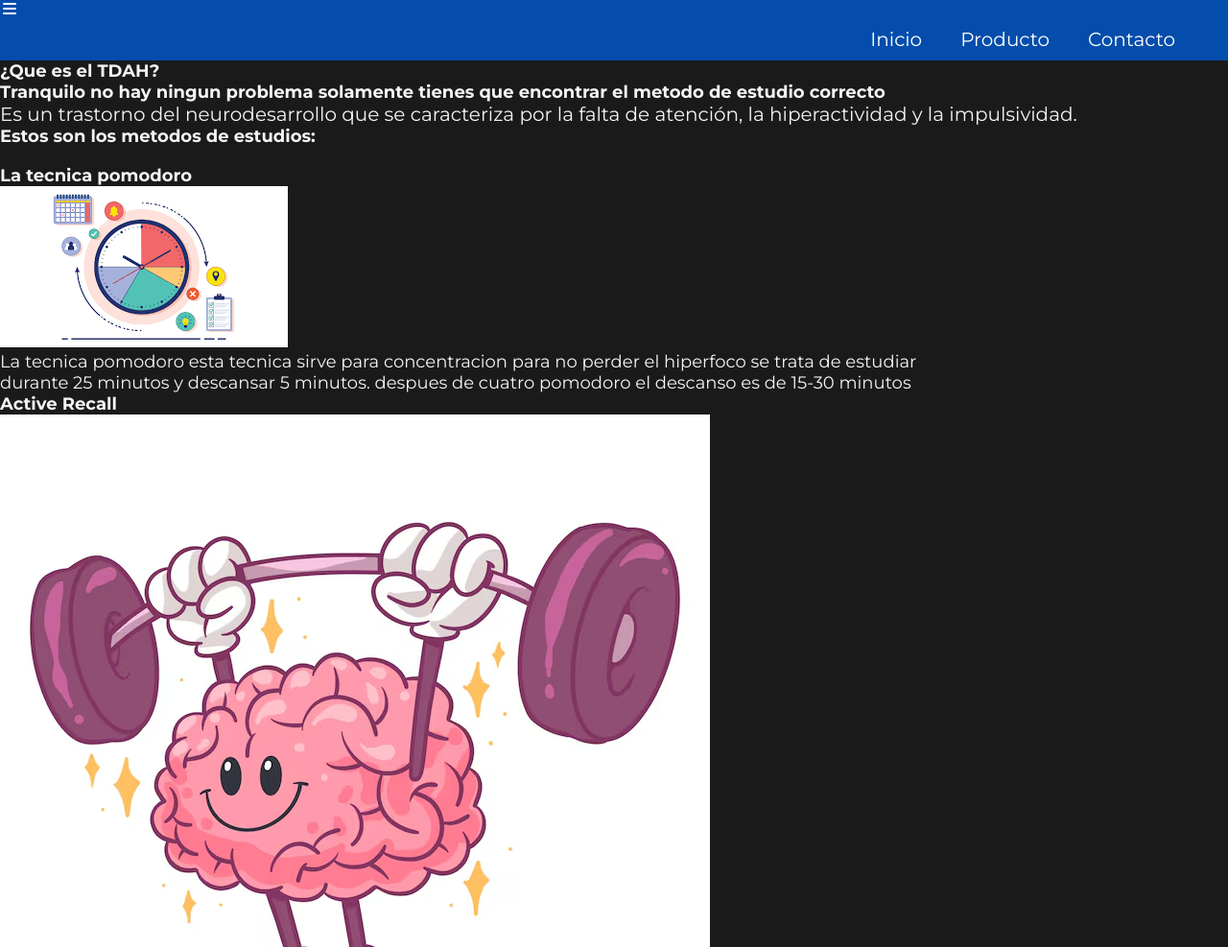
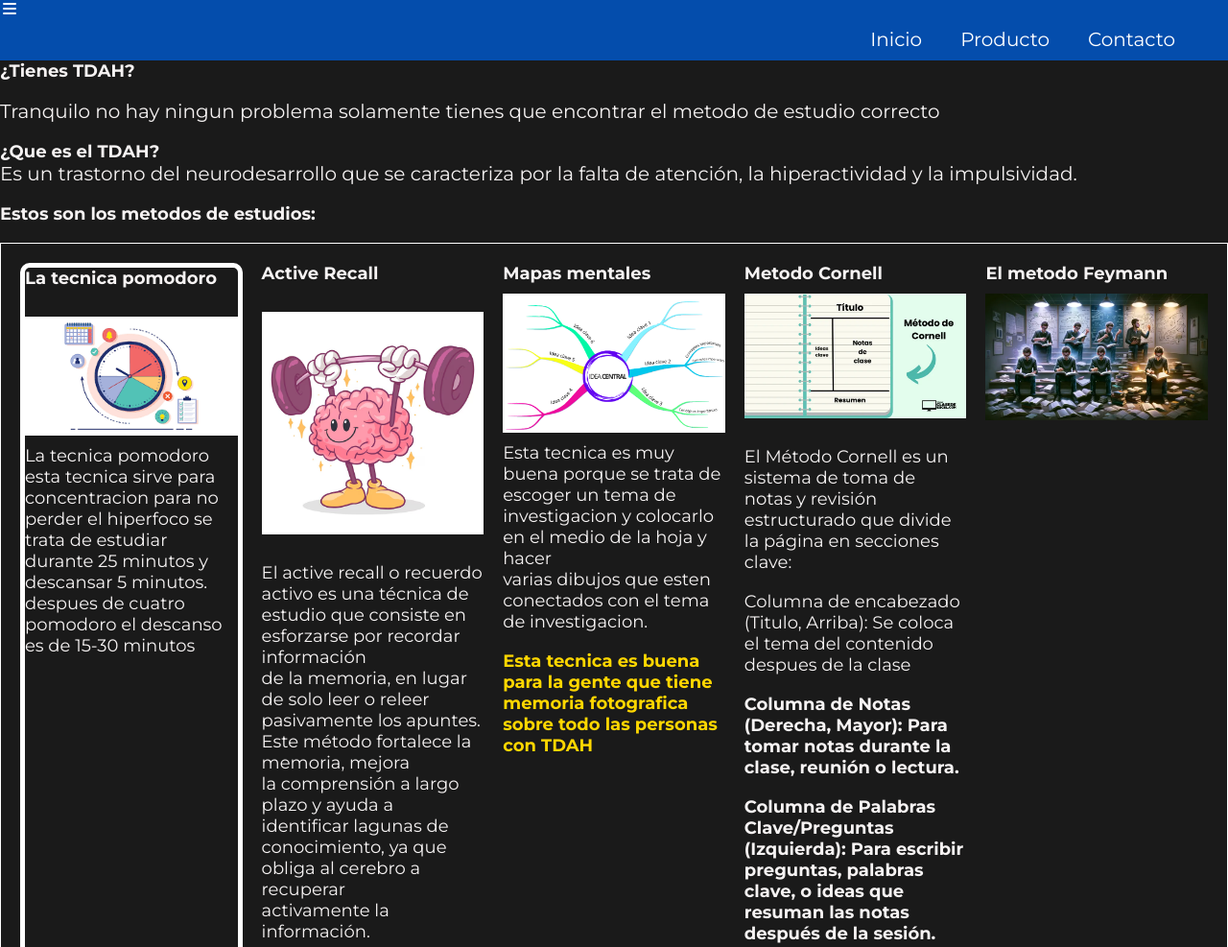
Before and after one commit to L-droid815/Pagina_Web_Para_PersonasCon_Autismo-github.io, a plain HTML site: page index.html in a window 1280 px wide. Shown: the top 987 px of the page at 96% size. Drawn offline with Linux system fonts and the light colour scheme.

Commit message:
Se actualiza el proyecto

```diff
--- a/estilo.css
+++ b/estilo.css
@@ -56,10 +56,27 @@ strong{
 /*Esta es la parte del main que es la parte de las tarjetas*/
 
 img{
+    /* Puedes añadir estilos aquí si quieres que las imágenes se ajusten mejor a las tarjetas */
+    max-width: 100%; /* Asegura que la imagen no se desborde */
+    height: auto;
+    display: block;
+    margin: 10px auto; /* Centra la imagen */
 }
 
-.tecnica-pomodoro .active-recall .mapas-mentales{
-    display: flex;
-    justify-content: center;
-    align-items: center;
+/* 1. Estilos para la Cuadrícula (Grid) de 5 Partes */
+.usando-grid {
+    display: grid;
+    /* Divide el contenedor en 5 columnas de igual ancho (1fr) */
+    grid-template-columns: repeat(5, 1fr);
+    /* Espacio entre las tarjetas */
+    gap: 20px;
+    padding: 20px;
+    border: 1px solid white;
 }
+
+/*Esta es la parte de las tecnicas de estudio*/
+
+.tecnica-pomodoro{
+    border: 5px solid white;
+    border-radius: 10px;
+}
--- a/index.html
+++ b/index.html
@@ -5,7 +5,7 @@
     <meta name="viewport" content="width=device-width, initial-scale=1.0">
     <link rel="stylesheet" href="https://cdnjs.cloudflare.com/ajax/libs/font-awesome/7.0.1/css/all.min.css" integrity="sha512-2SwdPD6INVrV/lHTZbO2nodKhrnDdJK9/kg2XD1r9uGqPo1cUbujc+IYdlYdEErWNu69gVcYgdxlmVmzTWnetw==" crossorigin="anonymous" referrerpolicy="no-referrer" />
     <link rel="stylesheet" href="./estilo.css">
-    <title>Document</title>
+    <title>TDAH & TDA: Enfoque y Productividad</title>
 </head>
 <body>
 
@@ -43,19 +43,27 @@
 
         <div class="color-de-fondo">
 
+            <h2>¿Tienes TDAH?</h2> <br>
+
+            <p style="font-size: 20px;">Tranquilo no hay ningun problema solamente tienes que encontrar el metodo de estudio correcto</p> <br>
+
+
             <h2>¿Que es el TDAH?</h2>
 
-            <h2>Tranquilo no hay ningun problema solamente tienes que encontrar el metodo de estudio correcto</h2>
-
-            <p style="font-size: 20px;">Es un trastorno del neurodesarrollo que se caracteriza por la falta de atención, la hiperactividad y la impulsividad.</p>
+            <p style="font-size: 20px;">Es un trastorno del neurodesarrollo que se caracteriza por la falta de atención, la hiperactividad y la impulsividad.</p> <br>
 
 
             <h1>Estos son los metodos de estudios: </h1> <br>
 
 
+            <!--Esta es la parte donde se coloca las tecnicas de estudio-->
+
+            <div class="usando-grid">
+
+
         <div class="tecnica-pomodoro">
 
-            <h1>La tecnica pomodoro</h1>
+            <h1>La tecnica pomodoro</h1> <br>
 
             <img src="./Imagenes/pomodoro.png" alt="">
 
@@ -67,9 +75,9 @@
 
             <div class="active-recall">
 
-            <h1>Active Recall</h1>
+                <h1>Active Recall</h1> <br>
 
-            <img src="./Imagenes/ilustracion-dibujos-animados-cerebro-dibujado-mano_52683-126692.avif" alt="">
+                <img src="./Imagenes/ilustracion-dibujos-animados-cerebro-dibujado-mano_52683-126692.avif" alt=""> <br>
 
                 <p>El active recall o recuerdo activo es una técnica de estudio que consiste en esforzarse por recordar información <br> de la memoria, en lugar de solo leer o releer pasivamente los apuntes. Este método fortalece la memoria, mejora <br> la comprensión a largo plazo y ayuda a identificar lagunas de conocimiento, ya que obliga al cerebro a recuperar <br> activamente la información. </p>
 
@@ -84,9 +92,49 @@
 
                 <p>Esta tecnica es muy buena porque se trata de escoger un tema de investigacion y colocarlo en el medio de la hoja y hacer <br> varias dibujos que esten conectados con el tema de investigacion. </p> <br>
 
-            <p> <strong>Esta tecnica es buena para la gente que tiene memoria fotografica sobre todo las personas con TDAH</strong> </p>
+                <p> <strong>Esta tecnica es buena para la gente que tiene memoria fotografica sobre todo las personas con TDAH</strong> </p> <br>
 
             </div>
+
+
+            <div class="metodo-cornell">
+
+                <h1>Metodo Cornell</h1>
+
+                <img src="./Imagenes/metodo cornell.webp" alt=""> <br>
+
+                <p>El Método Cornell es un sistema de toma de notas y revisión estructurado que divide la página en secciones clave: </p> <br>
+
+
+                <p>Columna de encabezado (Titulo, Arriba): Se coloca el tema del contenido despues de la clase</p> <br>
+
+                <strong> <p>Columna de Notas (Derecha, Mayor): Para tomar notas durante la clase, reunión o lectura.</p> <br>
+
+                <p>Columna de Palabras Clave/Preguntas (Izquierda): Para escribir preguntas, palabras clave, o ideas que resuman las notas después de la sesión.</p> <br>
+
+                <p>Columna de Resumen (Abajo): Para condensar las ideas principales de la página en dos o tres frases al final del proceso.</p> </strong> <br>
+
+            </div>
+
+
+            <div class="metodo-feymann">
+
+                <h1>El metodo Feymann</h1>
+
+                <img src="./Imagenes/metodo feymann.webp" alt="">
+
+                <p></p>
+
+            </div>
+
+
+        </div>
+
+
+
+        <h2>Que es el TDA?</h2>
+
+        <p>El TDA o Trastorno de Deficit de Atencion es un termino que se utiliza para aquellas personas que tienen dificultad para concentrarse. Aunque el término TDA aún se usa comúnmente, los profesionales de la salud mental lo consideran obsoleto, ya que los síntomas de déficit de atención también forman parte del Trastorno por Déficit de Atención con Hiperactividad (TDAH).</p>
 
 
     </div>
```
Also changed, not shown: Imagenes/metodo cornell.webp (added), Imagenes/metodo feymann.webp (added). Lines whose indentation alone changed are shown as unchanged.
